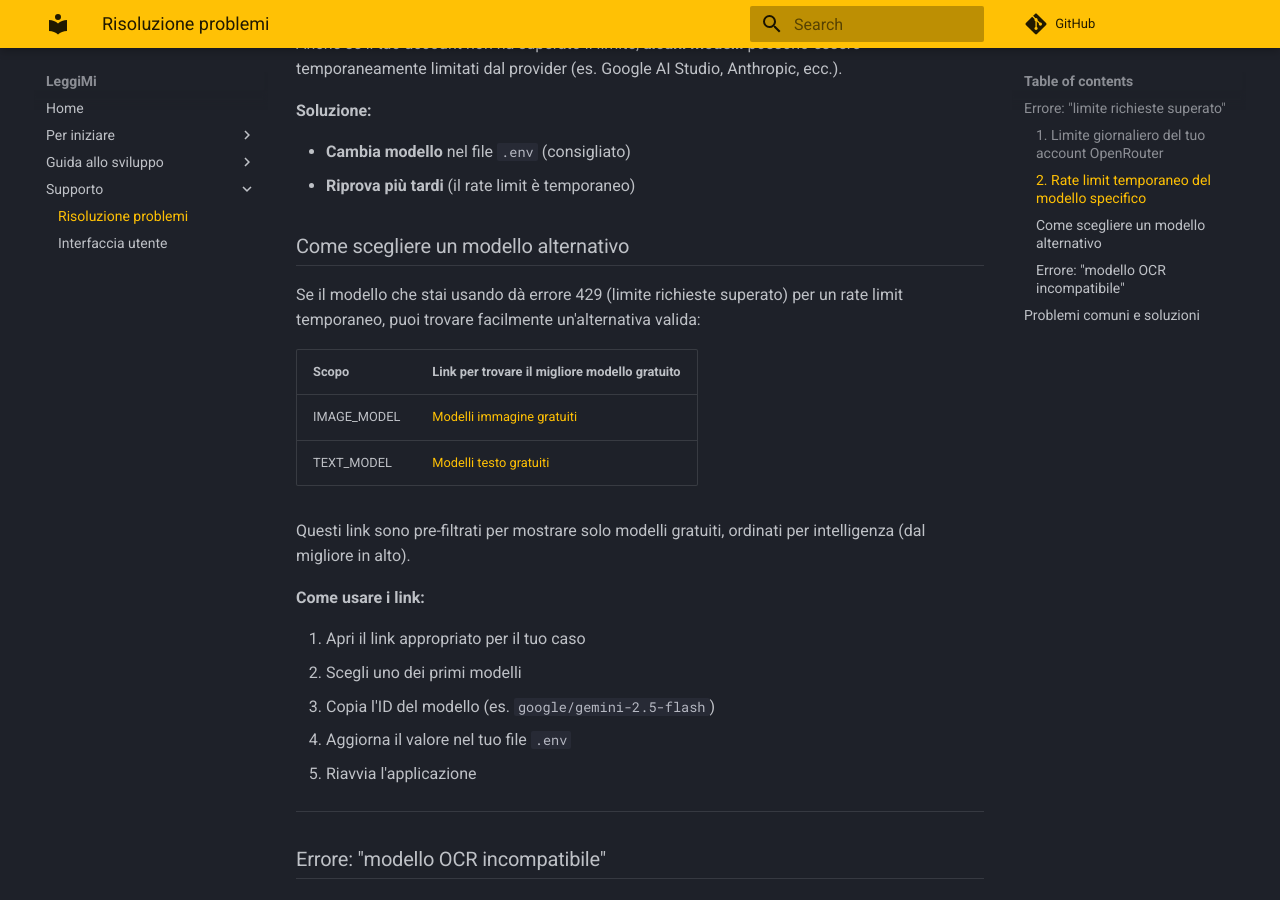
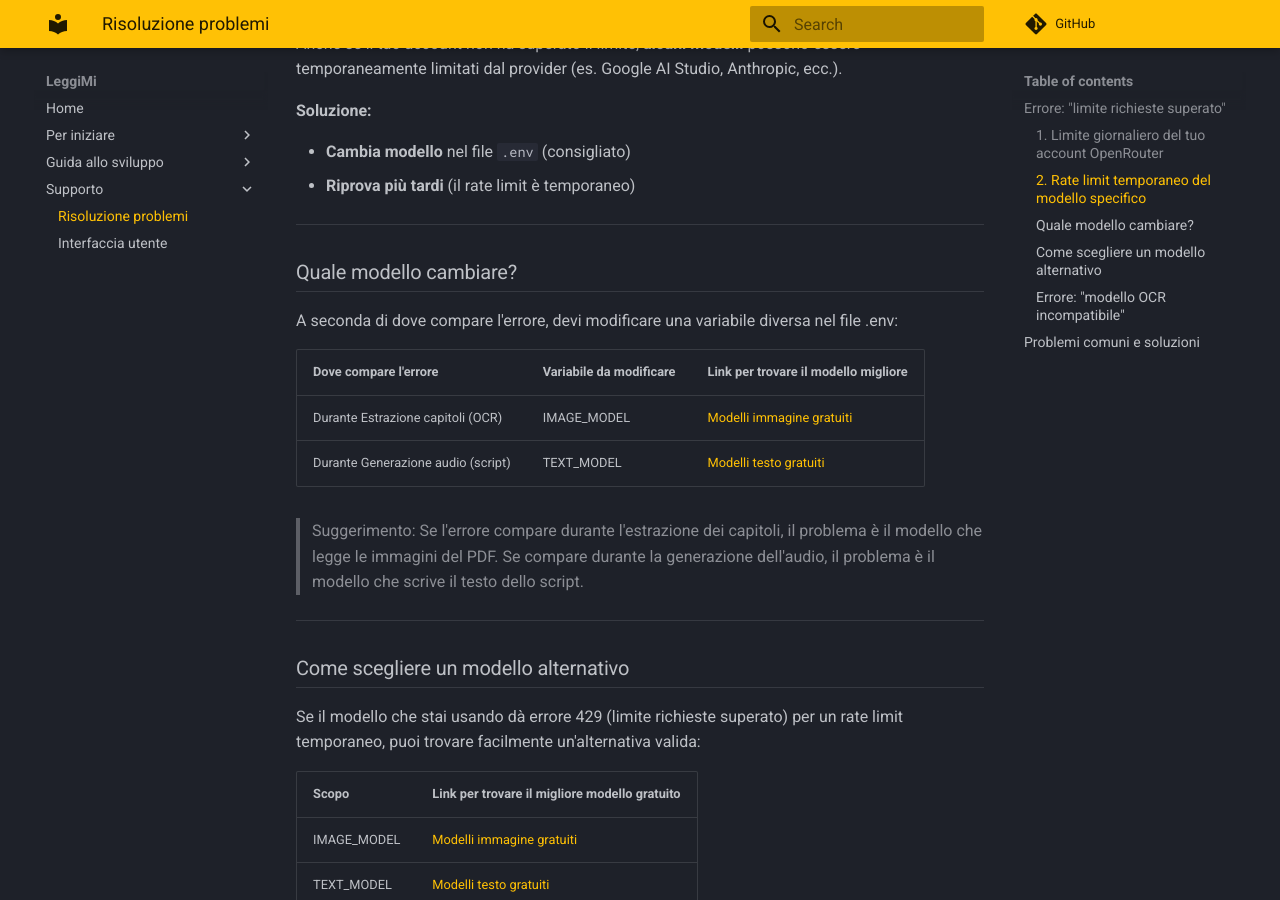
Before and after one commit to TheStxfan/leggimi, an MkDocs documentation site: the page built from docs/trobleshoot.md, in a window 1280 px wide and 900 px high, scrolled down 581 px. Built offline with MkDocs 1.6.1 and Material for MkDocs 9.7.7, drawn with Linux system fonts in a browser that asks for light colours; comment, search, counter and statistics services are not loaded.

Commit message:
docs: update troubleshooting guide with clearer instructions on model changes and request limits

```diff
--- a/docs/trobleshoot.md
+++ b/docs/trobleshoot.md
@@ -10,7 +10,7 @@ OpenRouter offre **50 richieste gratuite al giorno** per gli account free.
 
 **Verifica il tuo utilizzo:**
 
-- Vai su [OpenRouter Activity](https://openrouter.ai/activity/explore?metric=request_count&date_preset=past_2_days&granularity=day&dimension=api_key_id)
+- Vai su [OpenRouter Activity](https://openrouter.ai/activity/explore?metric=request_count&date_preset=today&granularity=day&dimension=api_key_id)
 - Controlla il numero di richieste fatte oggi
 - Se hai raggiunto il limite di 50, aspetta il giorno successivo o ricarica crediti
 
@@ -22,6 +22,21 @@ Anche se il tuo account non ha superato il limite, **alcuni modelli** possono es
 
 - **Cambia modello** nel file `.env` (consigliato)
 - **Riprova più tardi** (il rate limit è temporaneo)
+
+---
+
+### Quale modello cambiare?
+
+A seconda di dove compare l'errore, devi modificare una variabile diversa nel file .env:
+
+| Dove compare l'errore              | Variabile da modificare | Link per trovare il modello migliore                                                                                              |
+| :--------------------------------- | :---------------------- | :-------------------------------------------------------------------------------------------------------------------------------- |
+| Durante Estrazione capitoli (OCR)  | IMAGE_MODEL             | [Modelli immagine gratuiti](https://openrouter.ai/models?input_modalities=image,text&variant=free&order=intelligence-high-to-low) |
+| Durante Generazione audio (script) | TEXT_MODEL              | [Modelli testo gratuiti](https://openrouter.ai/models?input_modalities=text&variant=free&order=intelligence-high-to-low)          |
+
+> Suggerimento: Se l'errore compare durante l'estrazione dei capitoli, il problema è il modello che legge le immagini del PDF. Se compare durante la generazione dell'audio, il problema è il modello che scrive il testo dello script.
+
+---
 
 ### Come scegliere un modello alternativo
 
```
